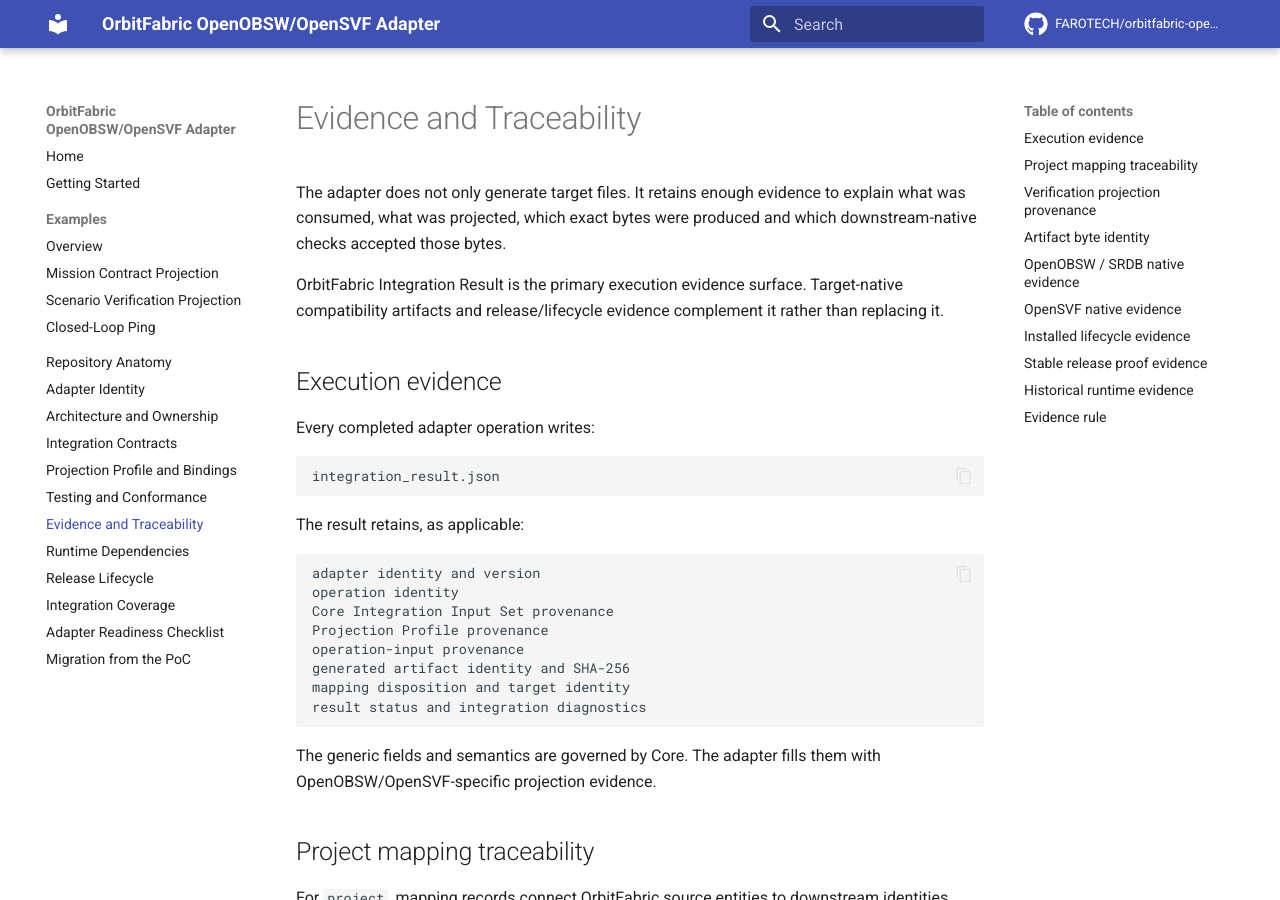
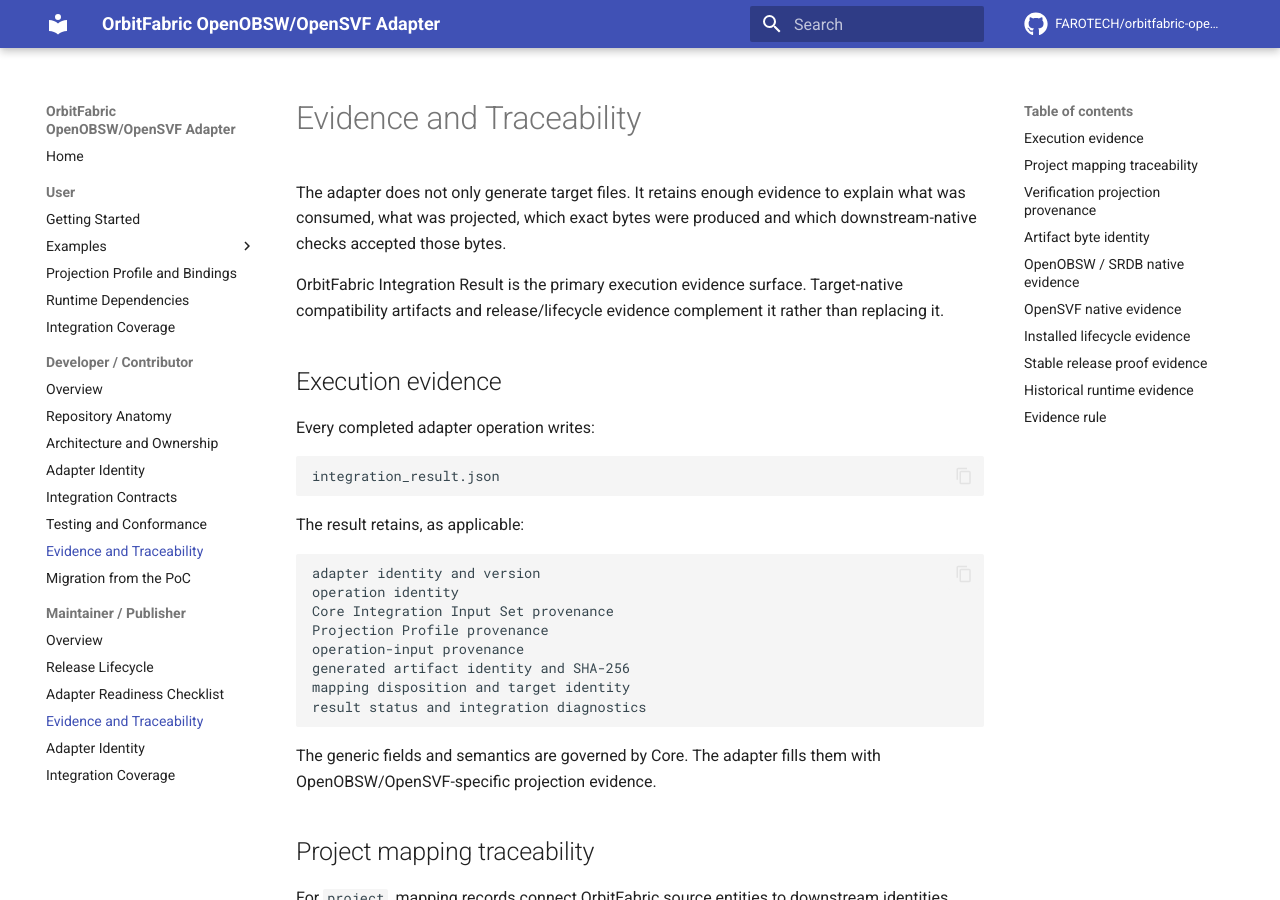
Before and after one commit to FAROTECH/orbitfabric-openobsw-opensvf-adapter, an MkDocs documentation site: the page built from docs/evidence-and-traceability.md, in a window 1280 px wide and 900 px high. Built offline with MkDocs 1.6.1 and Material for MkDocs 9.7.7, drawn with Linux system fonts in a browser that asks for light colours; comment, search, counter and statistics services are not loaded.

Commit message:
Organize documentation by user role

```diff
--- a/mkdocs.yml
+++ b/mkdocs.yml
@@ -40,21 +40,29 @@
 
 nav:
   - Home: index.md
-  - Getting Started: getting-started.md
-  - Examples:
-      - Overview: examples/index.md
-      - Mission Contract Projection: examples/mission-contract-projection.md
-      - Scenario Verification Projection: examples/scenario-verification-projection.md
-      - Closed-Loop Ping: examples/closed-loop-ping.md
-  - Repository Anatomy: repository-anatomy.md
-  - Adapter Identity: adapter-identity.md
-  - Architecture and Ownership: architecture-and-ownership.md
-  - Integration Contracts: integration-contracts.md
-  - Projection Profile and Bindings: projection-profile-and-bindings.md
-  - Testing and Conformance: testing-and-conformance.md
-  - Evidence and Traceability: evidence-and-traceability.md
-  - Runtime Dependencies: runtime-dependencies.md
-  - Release Lifecycle: release-lifecycle.md
-  - Integration Coverage: integration-coverage.md
-  - Adapter Readiness Checklist: adapter-readiness-checklist.md
-  - Migration from the PoC: migrating-from-poc.md
+  - User:
+      - Getting Started: getting-started.md
+      - Examples:
+          - Overview: examples/index.md
+          - Mission Contract Projection: examples/mission-contract-projection.md
+          - Scenario Verification Projection: examples/scenario-verification-projection.md
+          - Closed-Loop Ping: examples/closed-loop-ping.md
+      - Projection Profile and Bindings: projection-profile-and-bindings.md
+      - Runtime Dependencies: runtime-dependencies.md
+      - Integration Coverage: integration-coverage.md
+  - Developer / Contributor:
+      - Overview: development.md
+      - Repository Anatomy: repository-anatomy.md
+      - Architecture and Ownership: architecture-and-ownership.md
+      - Adapter Identity: adapter-identity.md
+      - Integration Contracts: integration-contracts.md
+      - Testing and Conformance: testing-and-conformance.md
+      - Evidence and Traceability: evidence-and-traceability.md
+      - Migration from the PoC: migrating-from-poc.md
+  - Maintainer / Publisher:
+      - Overview: publishing.md
+      - Release Lifecycle: release-lifecycle.md
+      - Adapter Readiness Checklist: adapter-readiness-checklist.md
+      - Evidence and Traceability: evidence-and-traceability.md
+      - Adapter Identity: adapter-identity.md
+      - Integration Coverage: integration-coverage.md
```
